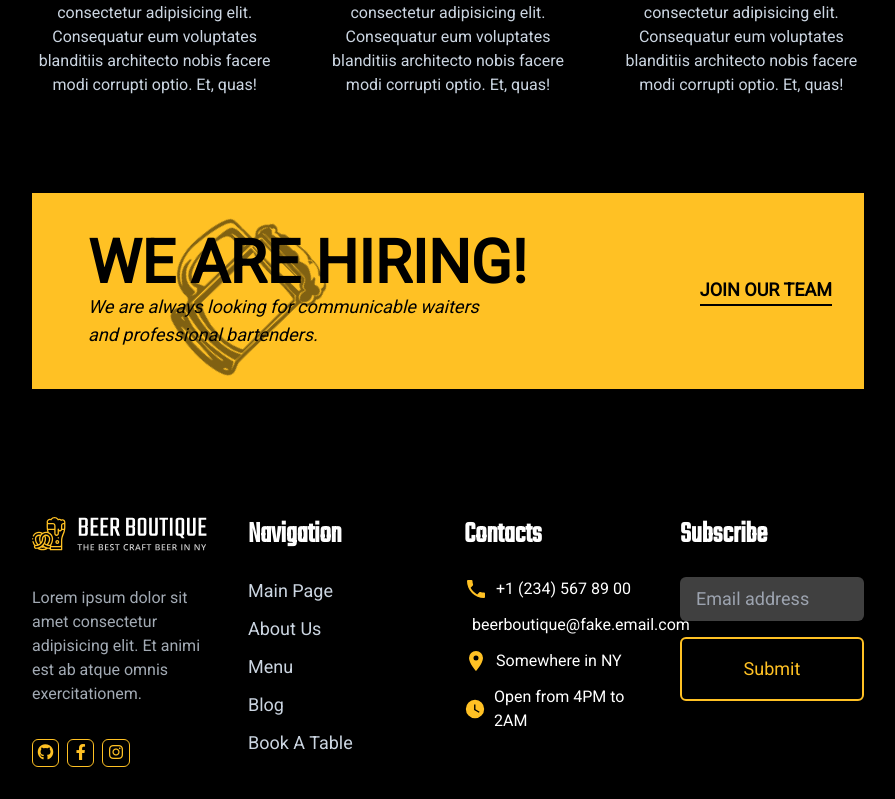
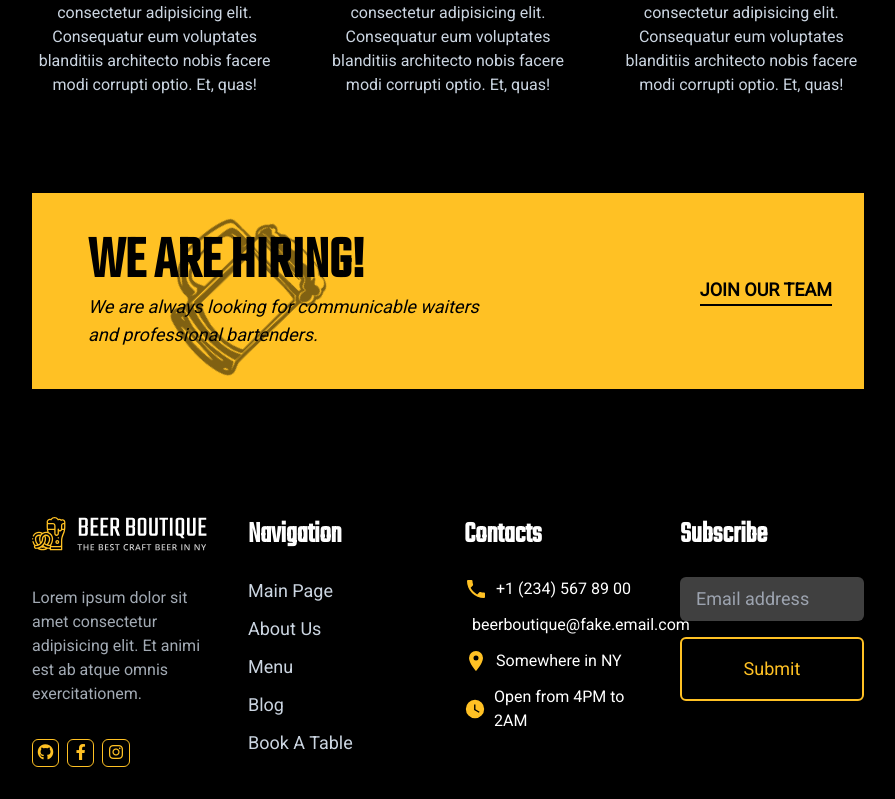
Before and after one commit to CozmaRares/restaurant-react, a React (Vite) app: page / in a window 1280 px wide. Shown: the part 1593-2392 px from the top of the page, without its empty margins (192-1087 px from the left). Built offline with nearby package versions, Linux system fonts and the light colour scheme; a web font is replaced by a local one.

Commit message:
Fix hiring section font

```diff
--- a/src/pages/AboutPage.jsx
+++ b/src/pages/AboutPage.jsx
@@ -49,7 +49,7 @@ const Staff = () => {
         ))}
       </div>
       <div className="text-left bg-yellow-custom text-black py-10 px-14 my-24 relative">
-        <h1 className="text-teko font-semibold text-6xl">WE ARE HIRING!</h1>
+        <h1 className="font-teko font-semibold text-6xl">WE ARE HIRING!</h1>
         <p className="font-medium text-lg italic">
           We are always looking for communicable waiters <br />
           and professional bartenders.
```
